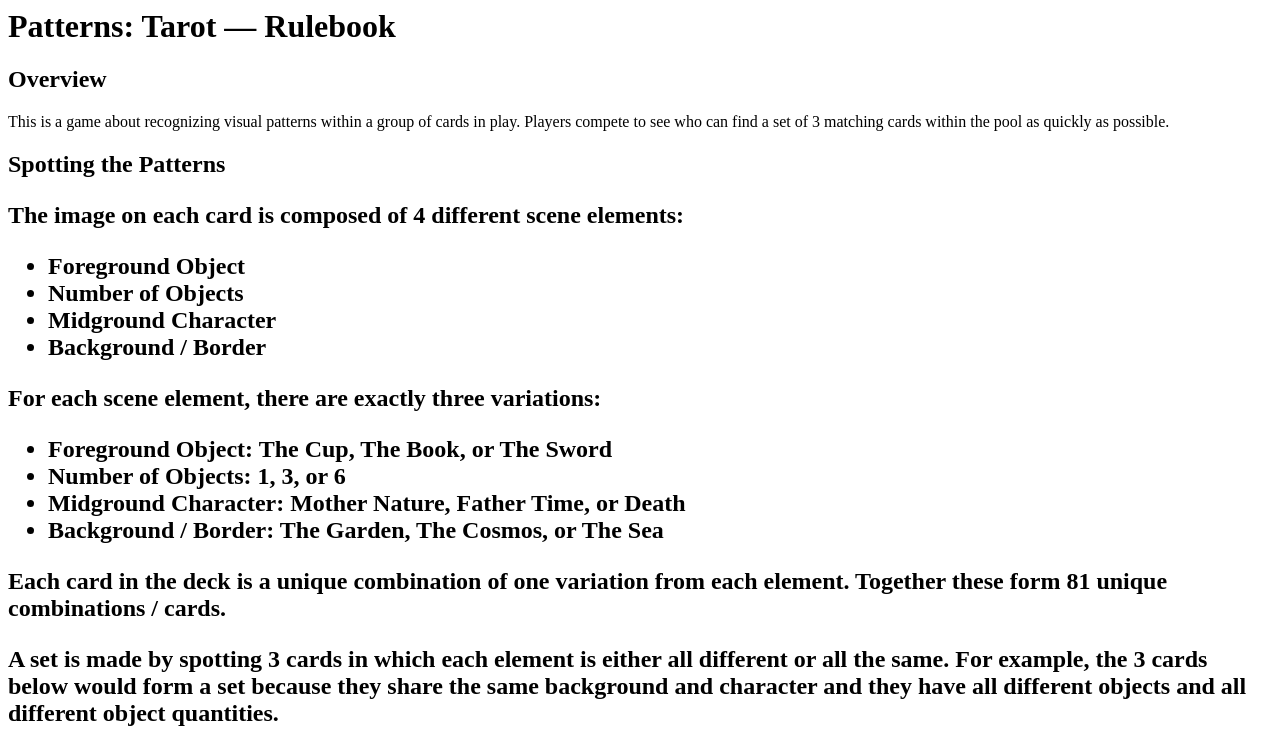
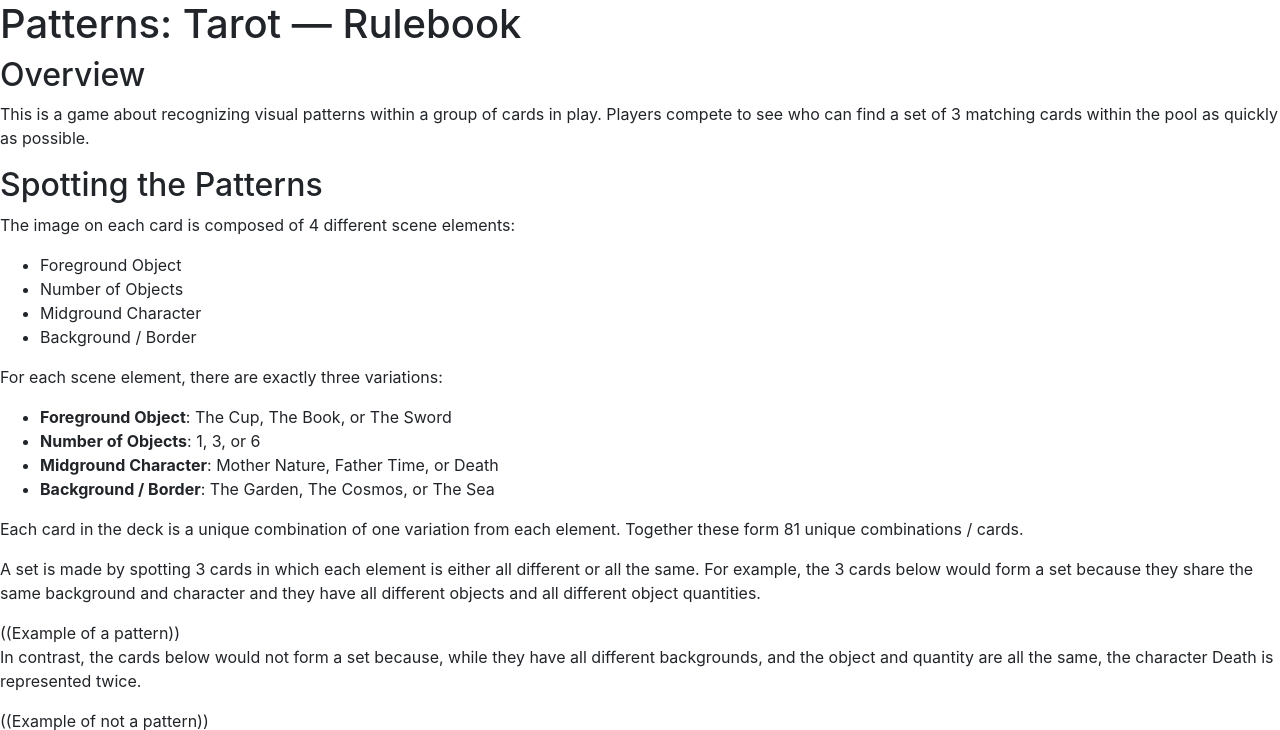
Before and after one commit to dykwia-labs/dykwia-labs.github.io, a plain HTML site: page patterns/qr-v1.html in a window 1280 px wide. Shown: the top 730 px of the page. Drawn offline with nearby package versions, Linux system fonts and the light colour scheme.

Commit message:
Update qr-v1.html
adding stylesheet

```diff
--- a/patterns/qr-v1.html
+++ b/patterns/qr-v1.html
@@ -1,10 +1,23 @@
+<html>
+<head>
+<title>Patterns: Tarot — Rulebook</title>
+
+<link rel="stylesheet" href="https://cdn.jsdelivr.net/npm/bootstrap@4.4.1/dist/css/bootstrap.min.css" integrity="sha384-Vkoo8x4CGsO3+Hhxv8T/Q5PaXtkKtu6ug5TOeNV6gBiFeWPGFN9MuhOf23Q9Ifjh" crossorigin="anonymous">
+<style type="text/css">
+
+
+
+</style>
+</head>
+<body>
+
 <h1>Patterns: Tarot — Rulebook</h1>
 
 <h2>Overview</h2>
 
 <p>This is a game about recognizing visual patterns within a group of cards in play. Players compete to see who can find a set of 3 matching cards within the pool as quickly as possible.</p>
 
-<h2>Spotting the Patterns<h2>
+<h2>Spotting the Patterns</h2>
 
 <p>The image on each card is composed of 4 different scene elements:
 <ul>
@@ -55,3 +68,6 @@
 <p>If everyone agrees there is no set possible in the pool, then it's time to grow the pool. To do this, the dealer deals two additional cards to the pool (one on each row). If there's one card left, simply deal the remaining card and continue. If there are no cards left then the game is over and whoever has the most cards in their score stack is the winner!</p>
 
 <p>📝 NOTE 📝: Once the pool has grown, it never shrinks back, just keep replacing cards when sets are found until there are no more cards in the deck.</p>
+
+</body>
+</html>
```
